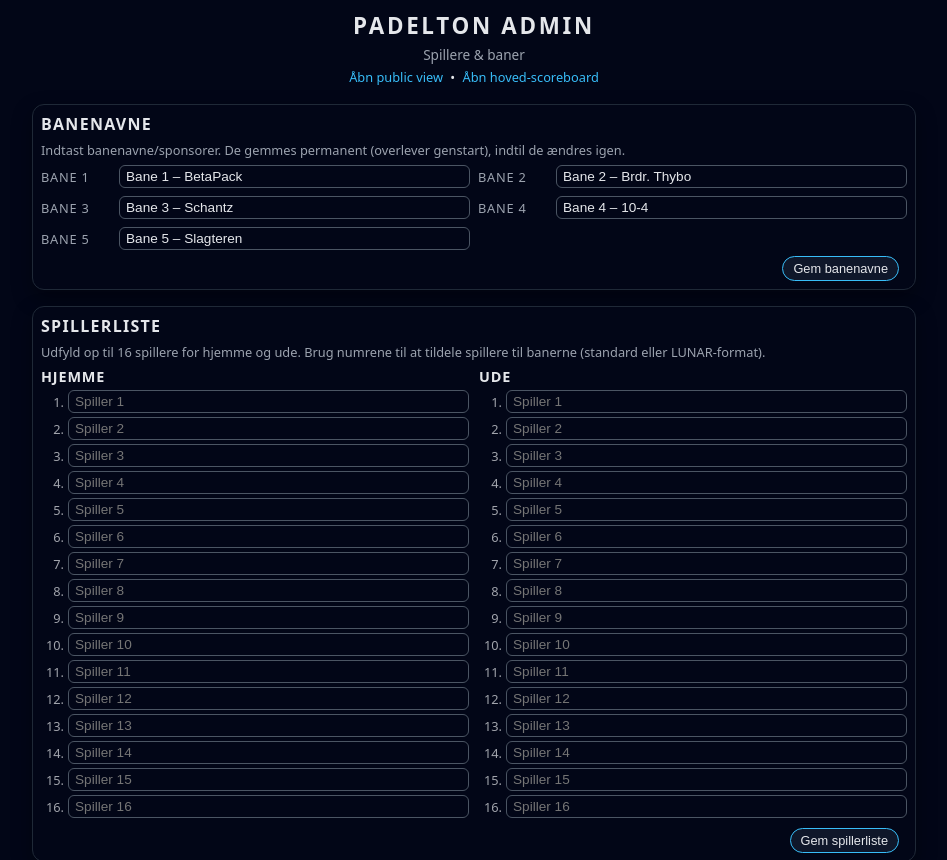
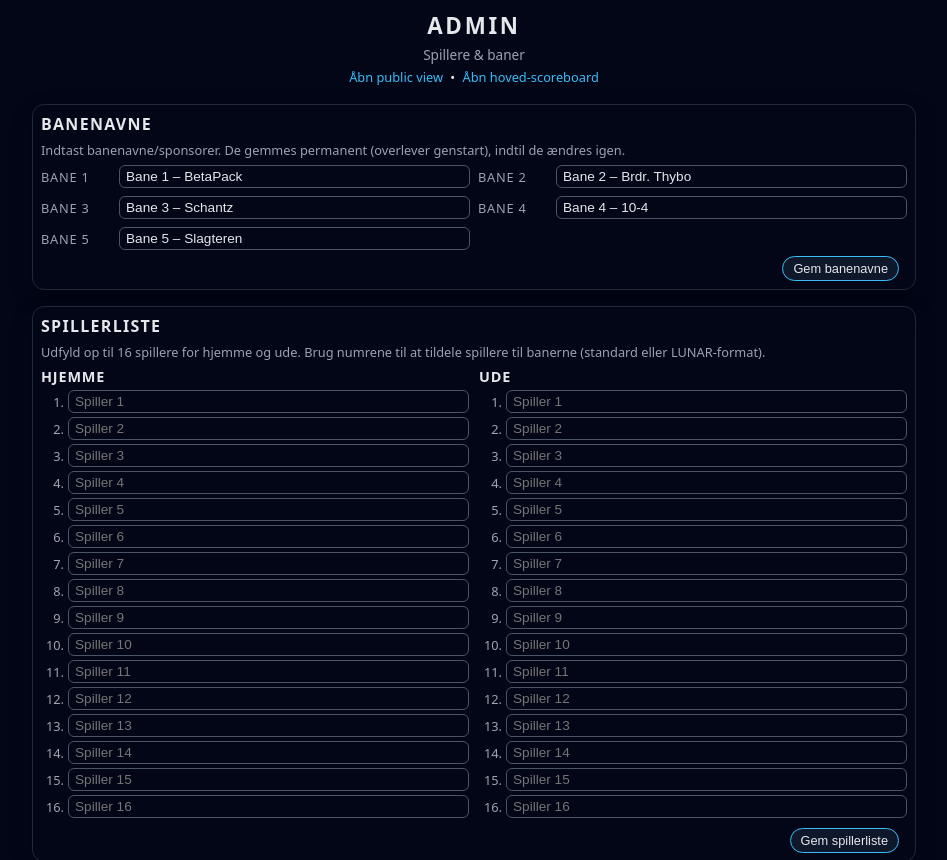
Before and after one commit to peterlibergren/Padelton, a website: page public/admin.html in a window 1280 px wide. Shown: the top 860 px of the page, without its empty margins (166-1113 px from the left). Drawn offline with Linux system fonts and the light colour scheme; no server answers.

Commit message:
Update admin.html

```diff
--- a/public/admin.html
+++ b/public/admin.html
@@ -295,7 +295,7 @@
 </head>
 <body>
   <header>
-    <h1>PADELTON ADMIN</h1>
+    <h1>ADMIN</h1>
     <div class="subtitle">Spillere & baner</div>
     <div class="top-links">
       <a href="/view.html" target="_blank">Åbn public view</a> •
```
